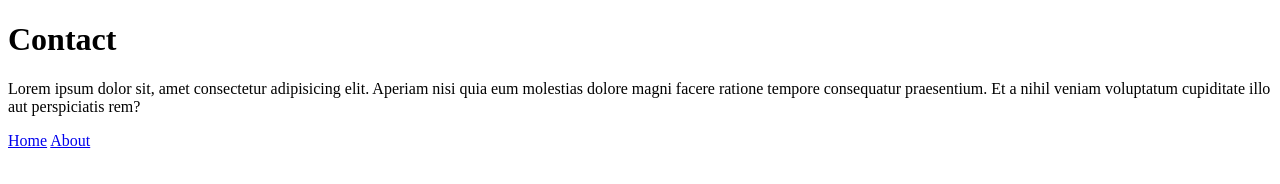
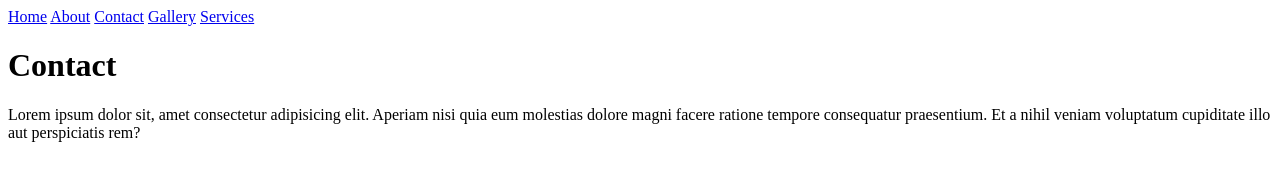
Before and after one commit to izhanfarooqshk/assi3, a plain HTML site: page pages/contact.html in a window 1280 px wide. Drawn offline with Linux system fonts and the light colour scheme.

Commit message:
Update contact.html

```diff
--- a/pages/contact.html
+++ b/pages/contact.html
@@ -6,9 +6,14 @@
     <title>Document</title>
 </head>
 <body>
+    <a href="../index.html">Home</a>
+    <a href="../pages/about.html">About</a>
+    <a href="../pages/contact.html">Contact</a>
+    <a href="../pages/gallery.html">Gallery</a>
+    <a href="../pages/services.html">Services</a>
     <h1>Contact</h1>
     <p>Lorem ipsum dolor sit, amet consectetur adipisicing elit. Aperiam nisi quia eum molestias dolore magni facere ratione tempore consequatur praesentium. Et a nihil veniam voluptatum cupiditate illo aut perspiciatis rem?</p>
-    <a href="../index.html">Home</a>
-    <a href="../pages/about.html">About</a>
+
 </body>
+
 </html>
```
